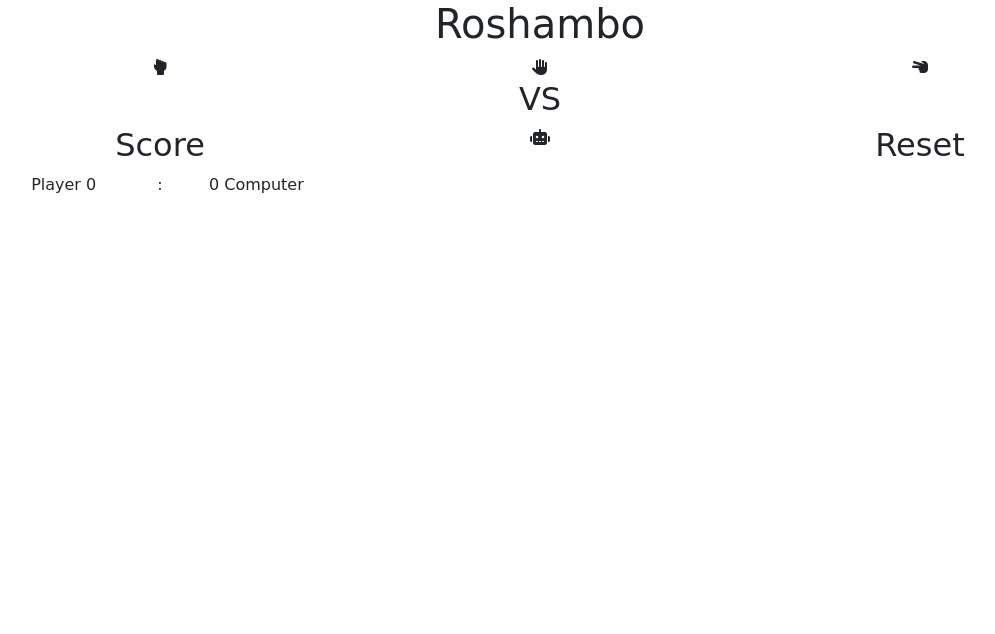
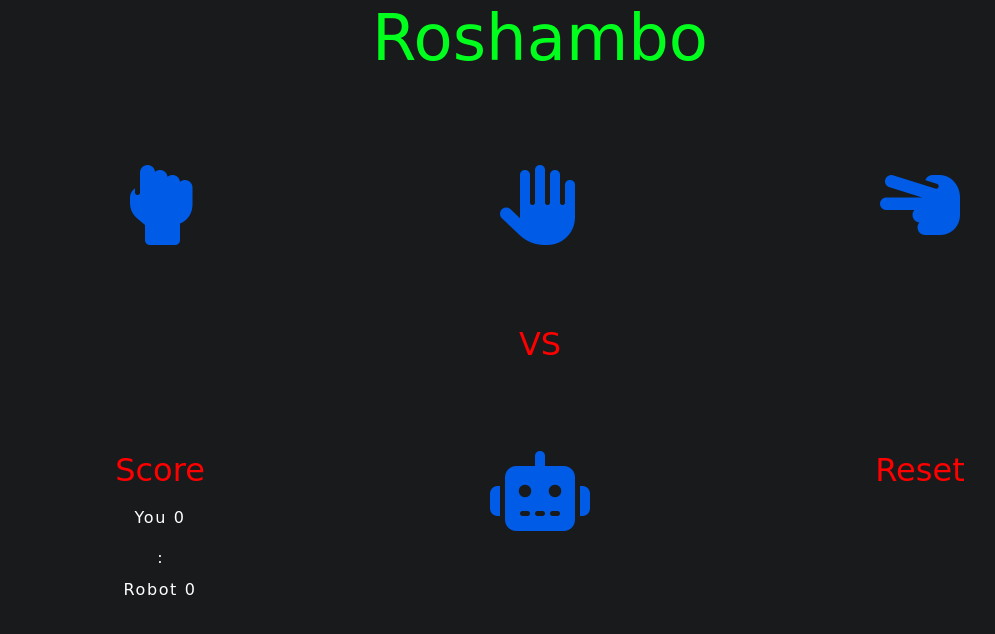
Before and after one commit to Cezary-Nakielski/Project-Two-Roshambo, a plain HTML site: page index.html in a window 1280 px wide. Shown: the whole page, without its empty margins (100-1095 px from the left). Drawn offline with nearby package versions, Linux system fonts and the light colour scheme; a web font is replaced by a local one.

Commit message:
STYLE: Adjust colouring, sizing and spacing on the page

```diff
--- a/assets/css/style.css
+++ b/assets/css/style.css
@@ -7,9 +7,49 @@
 }
 
 body {
+    background-color: #181A1B;
     font-family: 'Henny Penny', cursive;
 }
 
 .container {
     text-align: center;
 }
+
+/* HEADER */
+
+h1 {
+    color: #00ff1d;
+    font-size: 4rem;
+}
+
+/* COMPUTER CHOICE AREA */
+
+.computer-area {
+    color: white;
+}
+
+/* SCORE AREA */
+
+.computer-area p {
+    letter-spacing: 0.1rem;
+    padding-top: 0.5rem;
+}
+
+/* PADDING */
+
+header, .container {
+    padding-bottom: 5rem;
+}
+
+/* HEADINGS */
+
+h2 {
+    color: red;
+}
+
+/* ICONS */
+
+i {
+    color: #005CE6;
+    font-size: 5rem;
+}
--- a/index.html
+++ b/index.html
@@ -52,11 +52,11 @@
                 <h2>Score</h2>
                 <div class="row">
                     <div class="col">
-                        <p class="scores">Player  <span id="player-score">0</span></p>
+                        <p class="scores">You  <span id="player-score">0</span></p>
                     </div>
-                    :
+                    <div class="colon">:</div>
                     <div class="col">
-                        <p class="scores">0  <span id="computer-score">Computer</span></p>
+                        <p class="scores">Robot  <span id="computer-score">0</span></p>
                     </div>
                 </div>
             </div>
@@ -64,6 +64,7 @@
             <div class="col computer-choice-area">
                 <i class="fas fa-robot"></i>
             </div>
+
             <div class="col reset-area">
                 <h2>Reset</h2>
                 <button></button>
```
